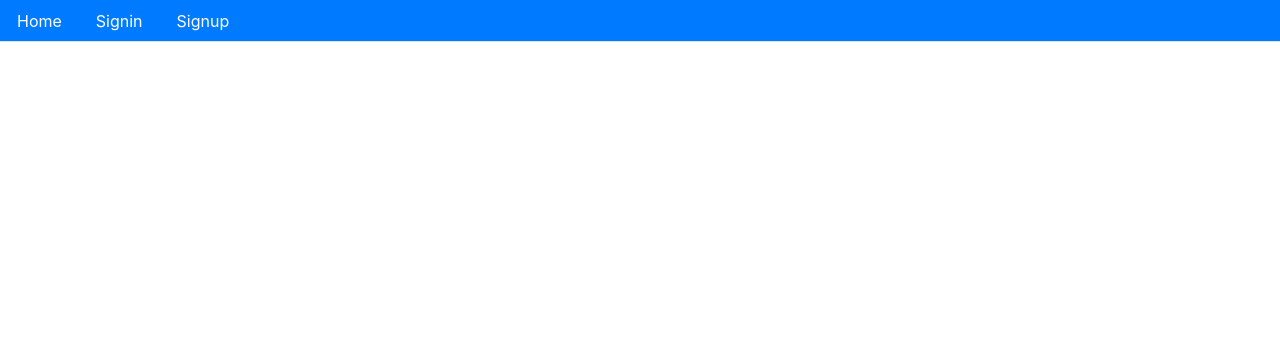
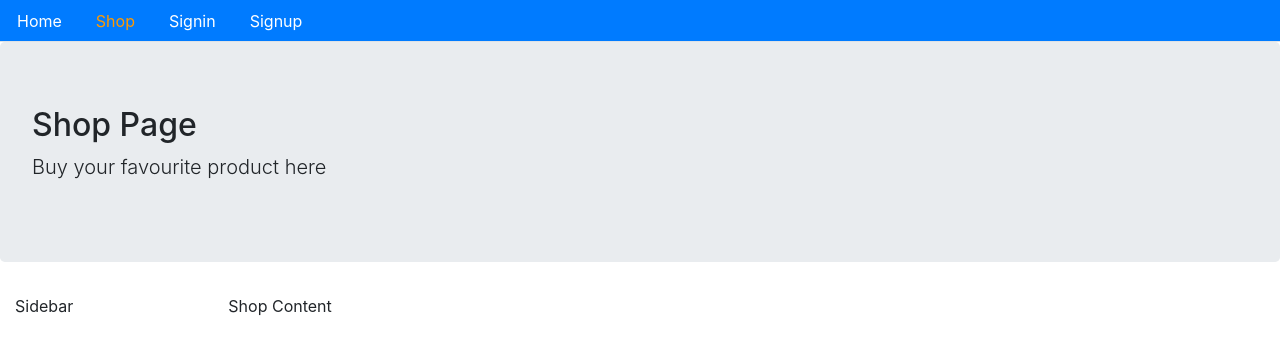
Before and after one commit to amsohag007/mern-ecommerce-shop2, a React (Create React App) app in the folder frontend/: page /shop in a window 1280 px wide. Shown: the top 352 px of the page. Built offline with nearby package versions, Linux system fonts and the light colour scheme; no server answers.

Commit message:
created shop component

```diff
--- a/frontend/src/Routes.js
+++ b/frontend/src/Routes.js
@@ -10,6 +10,7 @@ import AdminRoute from "./api/AdminRoute";
 import AdminDashboard from "./user/AdminDashboard";
 import CreateCategory from "./admin/CreateCategory";
 import CreateProduct from "./admin/CreateProduct";
+import Shop from "./core/Shop";
 
 const Routes = () => {
   return (
@@ -17,6 +18,7 @@ const Routes = () => {
       <NavMenu />
       <Switch>
         <Route path="/" exact component={Home} />
+        <Route path="/shop" exact component={Shop} />
         <Route path="/signup" exact component={Signup} />
         <Route path="/signin" exact component={Signin} />
         <PrivateRoute path="/user/dashboard" exact component={UserDashboard} />
--- a/frontend/src/core/NavMenu.js
+++ b/frontend/src/core/NavMenu.js
@@ -17,6 +17,15 @@ const NavMenu = ({ history }) => {
         <li className="nav-item">
           <Link className="nav-link" style={isActive(history, "/")} to="/">
             Home
+          </Link>
+        </li>
+        <li className="nav-item">
+          <Link
+            className="nav-link"
+            style={isActive(history, "/shop")}
+            to="/shop"
+          >
+            Shop
           </Link>
         </li>
 
--- /dev/null
+++ b/frontend/src/core/Shop.js
@@ -0,0 +1,20 @@
+import React, { useState, useEffect } from "react";
+import Layout from "./Layout";
+import { getProducts } from "./apiCore.js";
+
+const Shop = () => {
+  return (
+    <Layout
+      title="Shop Page "
+      description="Buy your favourite product here"
+      className="container-fluid"
+    >
+      <div className="row">
+        <div className="col-2">Sidebar</div>
+        <div className="col-2">Shop Content</div>
+      </div>
+    </Layout>
+  );
+};
+
+export default Shop;
```
